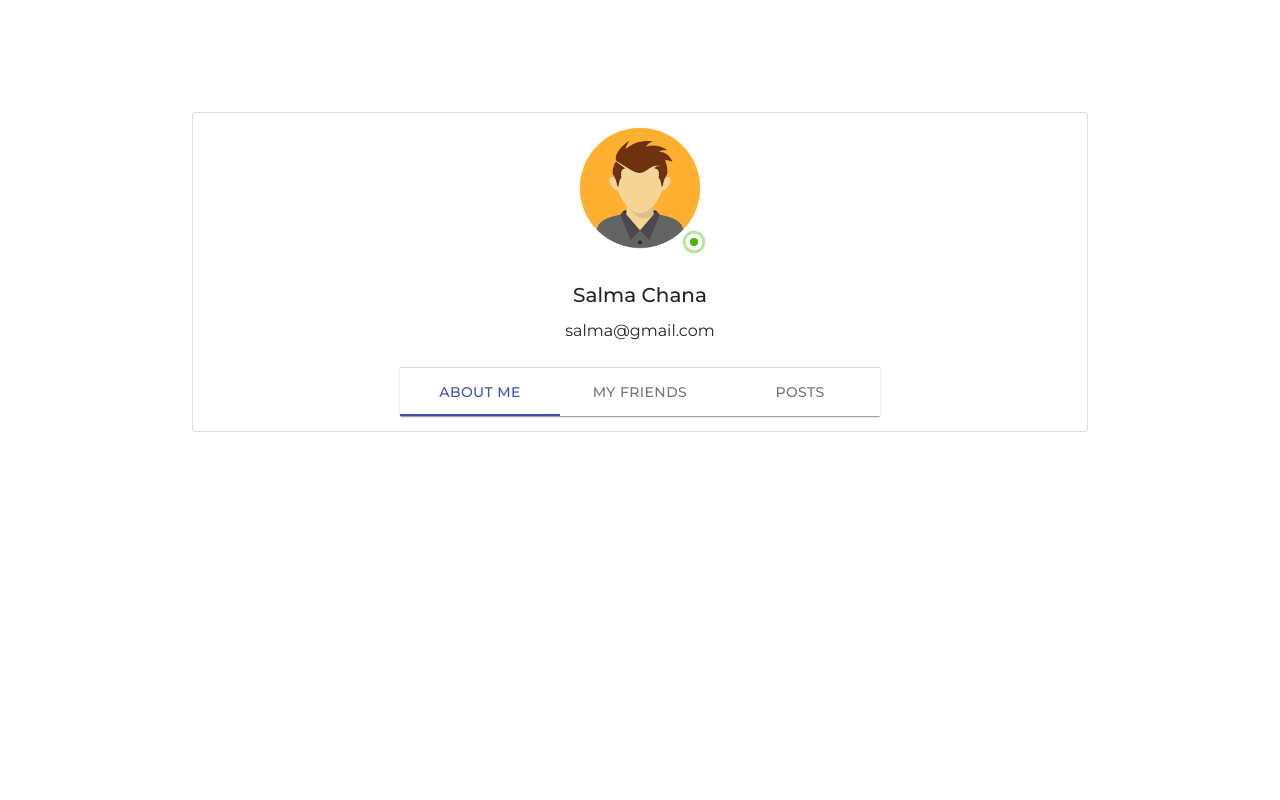
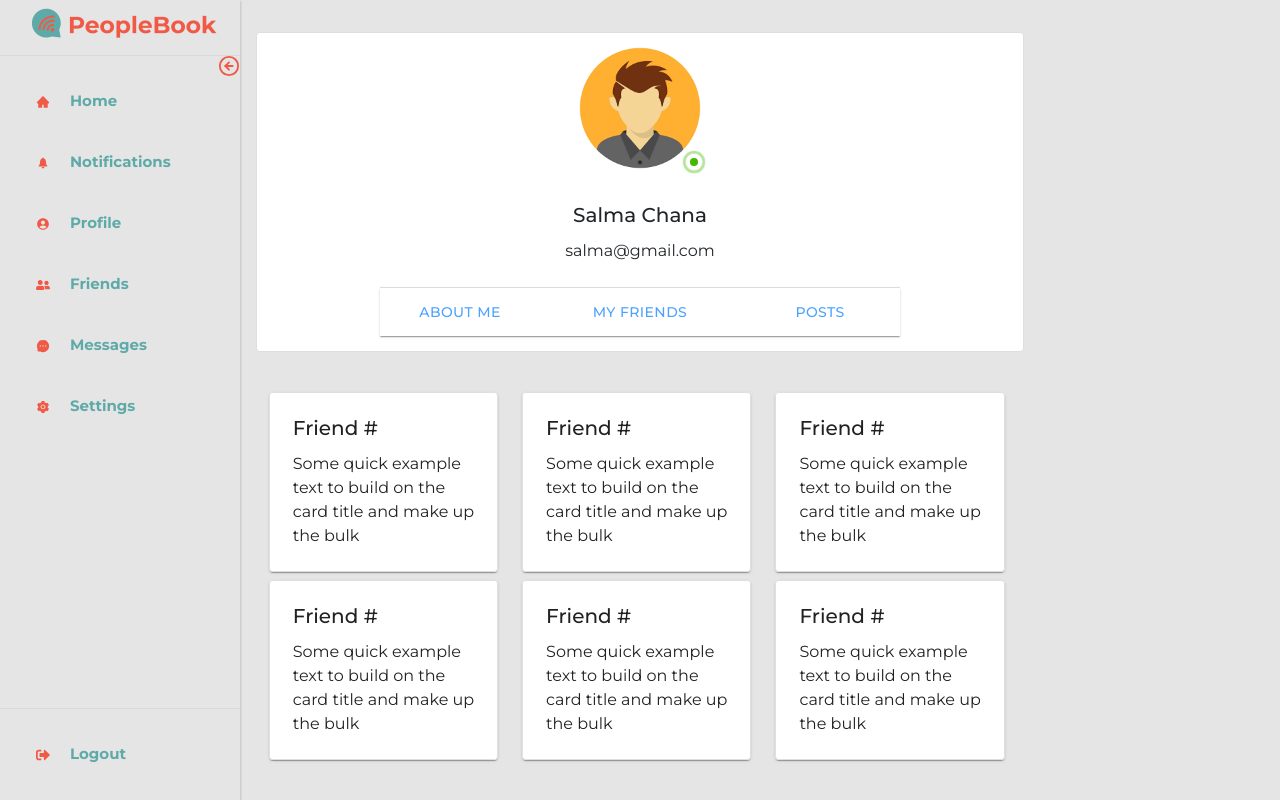
Before and after one commit to ElMehdiEchchad/Social-Network, a React (Create React App) app in the folder Frontend/social-network/: page /myprofil/friends in a window 1280 px wide. Built offline with nearby package versions, Linux system fonts and the light colour scheme.

Commit message:
update profil page

```diff
--- /dev/null
+++ b/Frontend/social-network/src/components/profil/aboutme.js
@@ -0,0 +1,25 @@
+import React, { useState } from 'react';
+import { Card } from 'react-bootstrap';
+import "bootstrap/dist/css/bootstrap.min.css";
+
+
+
+export default function Aboutme() {
+
+
+
+      return (
+        <Card style={{ width: '60%'  , height : '40%' , position: 'absolute', left: '50%', top: '85%',
+        transform: 'translate(-50%, -90%)', alignItems:"center"}}>
+        <Card.Body>
+          <Card.Title>About me</Card.Title>
+          <Card.Text>
+            Some quick example text to build on the card title and make up the bulk of
+            the card's content. Some quick example text to build on the card title and make up the bulk of
+            the card's content. Some quick example text to build on the card title and make up the bulk of
+            the card's content.
+          </Card.Text>
+        </Card.Body>
+      </Card>
+      );
+    }
--- /dev/null
+++ b/Frontend/social-network/src/components/profil/friends.js
@@ -0,0 +1,58 @@
+import React from 'react';
+import { makeStyles } from '@material-ui/core/styles';
+import Paper from '@material-ui/core/Paper';
+import Grid from '@material-ui/core/Grid';
+import { Card } from 'react-bootstrap';
+
+
+export default function friends() {
+
+
+  function FormRow() {
+    return (
+      <React.Fragment>
+        <Grid item xs={4}>
+          <Paper>
+           <Card style={{ padding : '10%'}}>
+              <Card.Title>Friend #</Card.Title>
+              <Card.Text>
+               Some quick example text to build on the card title and make up the bulk
+             </Card.Text>
+             </Card></Paper>
+        </Grid>
+        <Grid item xs={4}>
+          <Paper>
+              <Card style={{ padding : '10%'}}>
+              <Card.Title>Friend #</Card.Title>
+              <Card.Text>
+               Some quick example text to build on the card title and make up the bulk
+             </Card.Text>
+             </Card></Paper>
+        </Grid>
+        <Grid item xs={4}>
+          <Paper>
+              <Card style={{ padding : '10%'}}>
+              <Card.Title>Friend #</Card.Title>
+              <Card.Text>
+               Some quick example text to build on the card title and make up the bulk
+             </Card.Text>
+             </Card></Paper>
+        </Grid>
+      </React.Fragment>
+    );
+  }
+
+  return (
+    <div >
+      <Grid container spacing={1} style={{ width: '60%'  , height : '40%' , position: 'absolute', left: '51%', top: '85%',
+        transform: 'translate(-50%, -90%)', alignItems:"center"}}>
+        <Grid container item xs={12} spacing={3}>
+          <FormRow />
+        </Grid>
+        <Grid container item xs={12} spacing={3}>
+          <FormRow />
+        </Grid>
+      </Grid>
+    </div>
+  );
+}
--- /dev/null
+++ b/Frontend/social-network/src/components/profil/posts.js
@@ -0,0 +1,25 @@
+import React, { useState } from 'react';
+import { Card } from 'react-bootstrap';
+import "bootstrap/dist/css/bootstrap.min.css";
+
+
+
+export default function Posts() {
+
+
+
+      return (
+        <Card style={{ width: '60%'  , height : '40%' , position: 'absolute', left: '50%', top: '85%',
+        transform: 'translate(-50%, -90%)', alignItems:"center"}}>
+        <Card.Body>
+          <Card.Title>First post</Card.Title>
+          <Card.Text>
+            Some quick example text to build on the card title and make up the bulk of
+            the card's content. Some quick example text to build on the card title and make up the bulk of
+            the card's content. Some quick example text to build on the card title and make up the bulk of
+            the card's content.
+          </Card.Text>
+        </Card.Body>
+      </Card>
+      );
+    }
--- a/Frontend/social-network/src/components/profil/profil-card.js
+++ b/Frontend/social-network/src/components/profil/profil-card.js
@@ -10,6 +10,10 @@ import "bootstrap/dist/css/bootstrap.min.css";
 import Avatar from "../profil/ava1.png";
 import {  withStyles } from '@material-ui/core/styles';
 
+import Aboutme from '../profil/aboutme';
+import friends from '../profil/friends';
+import Posts from '../profil/posts';
+import { BrowserRouter as Router, Route } from "react-router-dom";
 
 export default function Profilcard() {
 
@@ -51,7 +55,7 @@ export default function Profilcard() {
 
       return (
         <div >
-         <Card style={{ width: '70%'  , height : '40%' , position: 'absolute', left: '50%', top: '50%',
+         <Card style={{ width: '60%'  , height : '40%' , position: 'absolute', left: '50%', top: '40%',
         transform: 'translate(-50%, -90%)', alignItems:"center"}}>
            <StyledBadge overlap="circle" anchorOrigin={{ vertical: 'bottom', horizontal: 'right', }} variant="dot" >
                 <Ava  src={Avatar} style={{ height: '150px', width: '150px' }}/>
@@ -67,23 +71,30 @@ export default function Profilcard() {
 
             <Paper square>
                 <Tabs
-                value={value}
+
                 indicatorColor="primary"
                 textColor="primary"
                 onChange={handleChange}
                 aria-label="disabled tabs example"
                  >
-                     <Tab label="About me" />
-                     <Tab label="My friends" />
-                     <Tab label="Posts" />
+                   <Card.Link href="/myprofil" >  <Tab label="About me" /></Card.Link>
+                   <Card.Link href="/myprofil/friends" >   <Tab label="My friends" /></Card.Link>
+                   <Card.Link href="/myprofil/posts" >  <Tab label="Posts" /></Card.Link>
                 </Tabs>
             </Paper>
             <br/>
-            <div>
-
-            </div>
            </Card.Body>
         </Card>
+
+
+      <Router>
+                <div >
+                    <Route path="/myprofil" exact component={Aboutme} />
+                    <Route path="/myprofil/friends" exact component={friends} />
+                    <Route path="/myprofil/posts" exact component={Posts} />
+                </div>
+        </Router>
+
       </div>
       );
     }
--- a/Frontend/social-network/src/pages/profil.js
+++ b/Frontend/social-network/src/pages/profil.js
@@ -1,19 +1,17 @@
 import React, { Component } from 'react';
 import Profilcard  from "../components/profil/profil-card";
-
+import SideNav from '../components/SideNav';
+import '../pages/home.css'
 
 export default class Profil extends Component {
 
     render() {
       return (
-        <div
-        style={{
-          backgroundColor : "E5E5E5 "
-        }}
+        <div className="Home"
       >
-        <Profilcard>
+        <SideNav />
+        <Profilcard/>
 
-        </Profilcard>
       </div>
       );
     }
```
